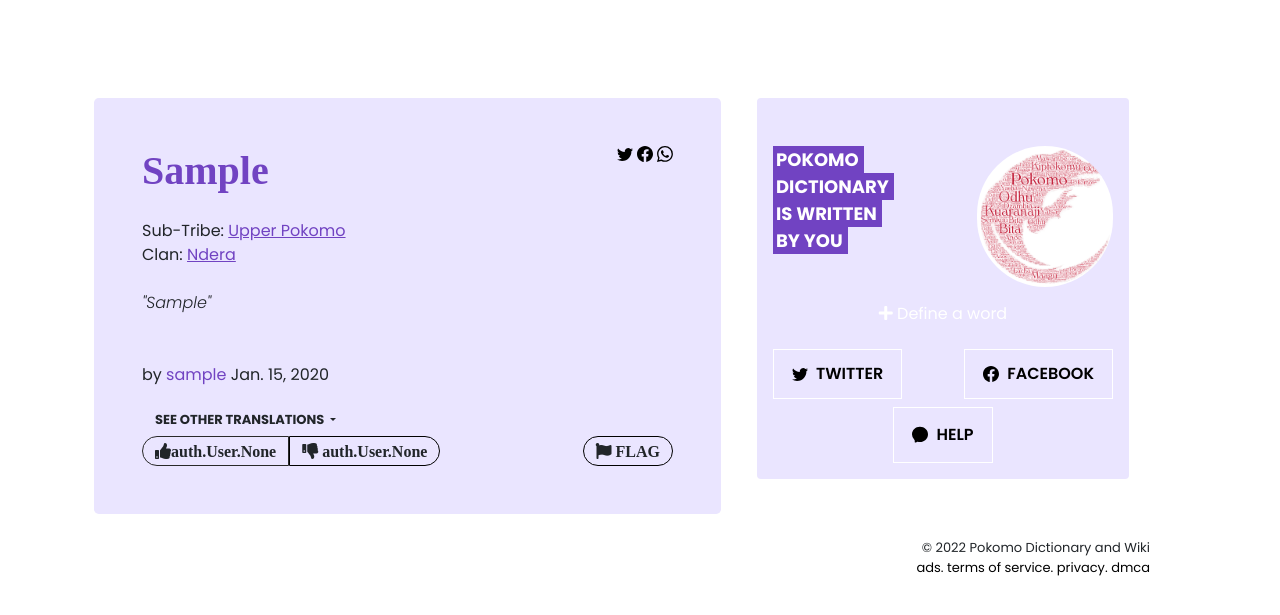
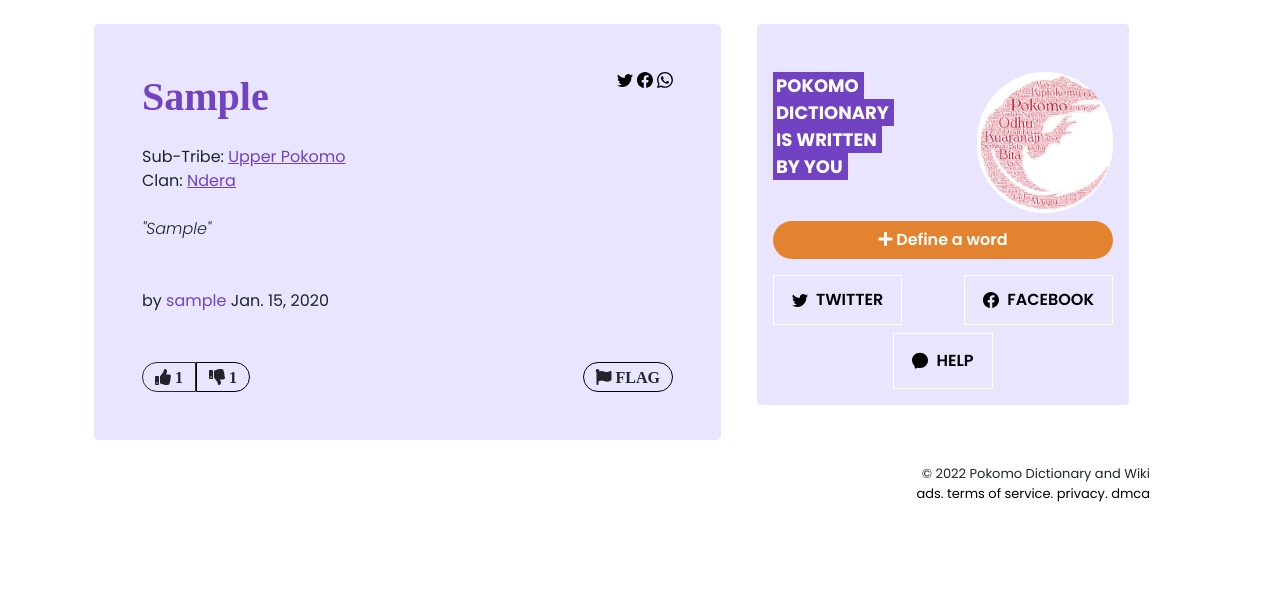
Before and after one commit to Barissa-Imran/pokomowiki, a Django app: page /term/1 in a window 1280 px wide. Shown: the part 144-759 px from the top of the page. Run offline with Django 4.2, Linux system fonts and the light colour scheme; tables that the repository leaves empty hold one stand-in row (values such as "Sample post"); some libraries are stand-ins or nearby versions.

Commit message:
got voting and flag working in Random and Detail views

```diff
--- a/dictionary/templates/dictionary/term_detail.html
+++ b/dictionary/templates/dictionary/term_detail.html
@@ -5,18 +5,24 @@
 {% endblock title %}
 {% block content %}
       <div
-        class="flex items-center justify-center mb-4 overflow-hidden"
+        class="flex items-center justify-center d-none mb-4 overflow-hidden"
         style="height: 50px"
       >
         <!-- ad slot 728px 90px -->
       </div>
       <div class="d-flex flex-row mx-0 row gap-4">
         <section class="col-lg-7 overflow-hidden">
+
           <div class="definition mb-4 overflow-hidden rounded-3">
+            <!-- success message -->
+            <div id="flagMessage" class="alert alert-success d-none {{ object.id }} mb-1 d-flex justify-content-between">
+              <div class="messageDisplay {{ object.id }} small">message </div>
+              <button class="btn rounded" onclick="closeFlagMessage();">x</button>
+            </div>
             <div class="p-5">
               <div class="mb-3 d-flex justify-content-between">
                 <h1 class="flex-1">
-                  <a href="{{ object.get_absolute_url }}" class="word"> {{ object.word |title }}</a>
+                  <a href="{{ object.get_absolute_url }}" class="word"> {{ object.word|title }}</a>
                 </h1>
                 <div>
                   <div class="d-flex align-center">
@@ -86,26 +92,26 @@
               <div class="source mb-4">
                 <p class="subTribe">
                   Sub-Tribe:
-                  <a href="#subtribe">{{ object.language }}</a>
+                  <a href="#subtribeWiki">{{ object.language}}</a>
                 </p>
                 <p class="clan">
                   Clan:
-                  <a href="#clan">Ndera</a>
+                  <a href="#clanWiki">{{ object.clan }}</a>
                 </p>
               </div>
               <div class="meaning mb-5">
                 <p class="mean">
-                  {{ object.defination }}
+                  {{ object.defination}}
                 </p>
                 <p class="example">
-                  <em>"{{object.example}}"</em>
+                  <em>"{{ object.example}}"</em>
                 </p>
               </div>
               <!-- Other definations section -->
-              {% if object.other_definations %}
+                 {% if term.other_definations %}
                 <div class="other mb-5 rounded">
                   <div class="shape mb-2 p-">
-                  <h5>Definations of <span>{{ object.word|title }}</span><h5>
+                    <h5">Definations of <span>{{ object.word|title }}</span><h5>
                   </div>
                   <!-- Other definations -->
                   <div class="other-def">
@@ -125,7 +131,7 @@
                   {{ object.date }}
                 </p>
               </div>
-              <div class="translation">
+              <div class="translation invisible">
                 <div class="dropdown">
                   <button
                     class="btn dropdown-toggle"
@@ -148,28 +154,43 @@
                 </div>
               </div>
               <div class="endButtons d-flex justify-content-between">
-                <div class="vote d-flex">
+                <form class="vote d-flex" method="POST">
+                  {% csrf_token %}
                   <button
+                    id="upVote"
                     class="btn d-flex gap-2 thumbsUp"
                     aria-label="Up vote"
+                    data-termid="{{ object.id }}"
+                    {% comment %} type="submit" {% endcomment %}
+                    onclick="{% if user.is_authenticated %}vote();{% else %}login();{% endif %}"
                   >
-                    <i class="fas fa-thumbs-up">{{object.upvote}}</i>
+                    <i class="fas fa-thumbs-up"> {{ object.upvote.count }}</i>
                   </button>
                   <button
+                    id="downVote"
                     class="btn d-flex gap-2 thumbsDown"
                     aria-label="Down vote"
+                    data-termid="{{ object.id }}"
+                    type="submit"
+                    onclick="{% if user.is_authenticated %}vote();{% else %}login();{% endif %}"
                   >
-                    <i class="fas fa-thumbs-down"> {{object.downvote}}</i>
+                    <i class="fas fa-thumbs-down"> {{ object.downvote.count }}</i>
                   </button>
-                </div>
+                </form>
                 <div class="flag">
-                  <button class="btn d-flex gap-2 btn-flag" aria-label="flag">
+                  <button
+                    id="btn-flag"
+                    class="btn d-flex gap-2 btn-flag"
+                    aria-label="flag"
+                    data-termid="{{ object.id }}"
+                    onclick="{% if user.is_authenticated %}flag();{% else %}login();{% endif %}">
                     <i class="fas fa-flag"> FLAG</i>
                   </button>
                 </div>
               </div>
             </div>
           </div>
+
         </section>
         <aside class="col-lg-4 rounded px-3 pt-5 pb-3">
           <div class="top d-flex justify-content-between mb-2">
@@ -181,15 +202,15 @@
             </div>
             <img
               class="wordArt image-fluid"
-              src="{% static 'img/Word Art.png'%}"
+              src="{% static 'img/Word Art.png' %}"
               alt="word-art"
             />
           </div>
           <div class="define text-center mb-3">
-            <button class="btn btn-rounded text-white">
+            <a href="{% url 'add' %}" class="btn btn-rounded text-white">
               <i class="fas fa-plus"></i>
               Define a word
-            </button>
+            </a>
           </div>
           <div class="media">
             <div class="upperLayer d-flex justify-content-between mb-2">
@@ -266,8 +287,8 @@
         <p>
           <a href="#ads">ads.</a>
           <a href="{% url 'tos' %}"> terms of service.</a>
-          <a href="#privacy"> privacy.</a>
-          <a href="#dmca"> dmca</a>
+          <a href="{% url 'privacy' %}"> privacy.</a>
+          <a href="{% url 'dmca' %}"> dmca</a>
         </p>
       </footer>
 {% endblock content %}
--- a/dictionary/views.py
+++ b/dictionary/views.py
@@ -14,33 +14,14 @@
 
 
 class IndexView(TemplateView):
+    """Handle functionality for the homepage"""
     template_name = 'dictionary/index.html'
 
     def get_context_data(self, **kwargs):
         context = super(IndexView, self).get_context_data(**kwargs)
         form = LoginForm()
 
-        # term = get_object_or_404(Term, pk=int(1))
-        # flag = term.flag_set.all()
-
-        # # check if flags exist
-        #     # check if user has flags
-        #         # if yes then update with data
-        #         # if no then create new flag
-        # # if don't exist then create flag
-        #     # create from received data and save
-
-        # if flag:
-        #     new = term.flag_set.filter(flagged_by=self.request.user)
-        #     print(new[0].date)
-        #     new.update(reason="Hate speech", other_reason="")
-        #     print(new[0].reason)
-        #     print(new[0].date)
-
-        # else:
-        #     pass
-
-
+        # count votes and add them to terms context--
         terms = Term.objects.all().annotate(
             upvotes_count=Count('upvote', distinct=True, filter=Q(approved=True)),
             downvotes_count=Count('downvote', distinct=True, filter=Q(approved=True))
@@ -55,8 +36,8 @@
 
     def post(self, request, *args, **kwargs):
         # check if user is authenticated
-        if request.user != None:
-            # is ajax method deprecated in this version of django hence wrote my own
+        if request.user.is_authenticated:
+            # is_ajax() method deprecated in this version of django hence wrote my own
             def is_ajax(request):
                 return request.META.get('HTTP_X_REQUESTED_WITH') == 'XMLHttpRequest'
 
@@ -95,17 +76,11 @@
                     flags = term.flag_set.all()
 
                     # check if flags exist
+                    if flags:
                         # check if user has flags
-                            # if yes then update with data
-                            # if no then create new flag
-                    # if don't exist then create flag
-                        # create from received data and save
-
-                    if flags:
                         flag = term.flag_set.filter(flagged_by=user)
                         if flag:
                             flag.update(reason=reason, other_reason=other_reason)
-                            print(reason)
                         else:
                             flag = Flag(word=term, reason=reason, other_reason=other_reason, flagged_by=user)
                             flag.save()
@@ -144,12 +119,17 @@
         pks = Term.objects.values_list('pk', flat=True)
         random_pk = choice(pks)
         random_term = Term.objects.get(pk=random_pk)
+        term = random_term
 
         context.update({
-            'term': random_term,
+            'term': term,
         })
 
         return context
+
+    def post(RandomView, request, *args, **kwargs):
+        # reference the post method from random view
+        return IndexView.post(RandomView, request, *args, **kwargs)
 
 
 class AboutView(TemplateView):
@@ -212,6 +192,10 @@
 class TermDetailView(DetailView):
     model = Term
 
+    def post(TermDetailView, request, *args, **kwargs):
+        # reference the post method from random view
+        return IndexView.post(TermDetailView, request, *args, **kwargs)
+
 
 class TermUpdateView(UpdateView):
     """ view to update word definitions"""
```
Also changed, not shown: dictionary/templates/dictionary/random.html (+29 -10 lines). Lines whose indentation alone changed are shown as unchanged.
